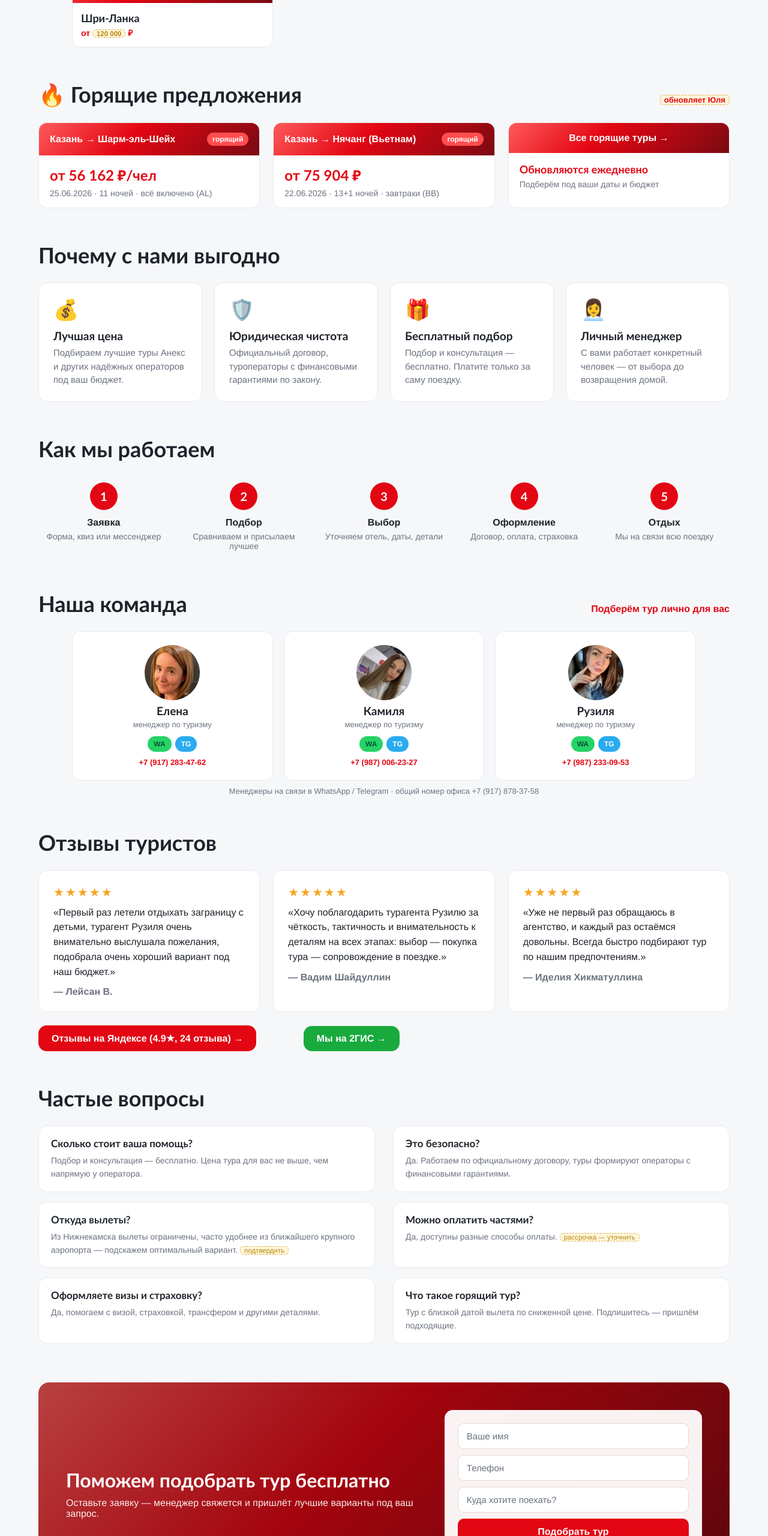
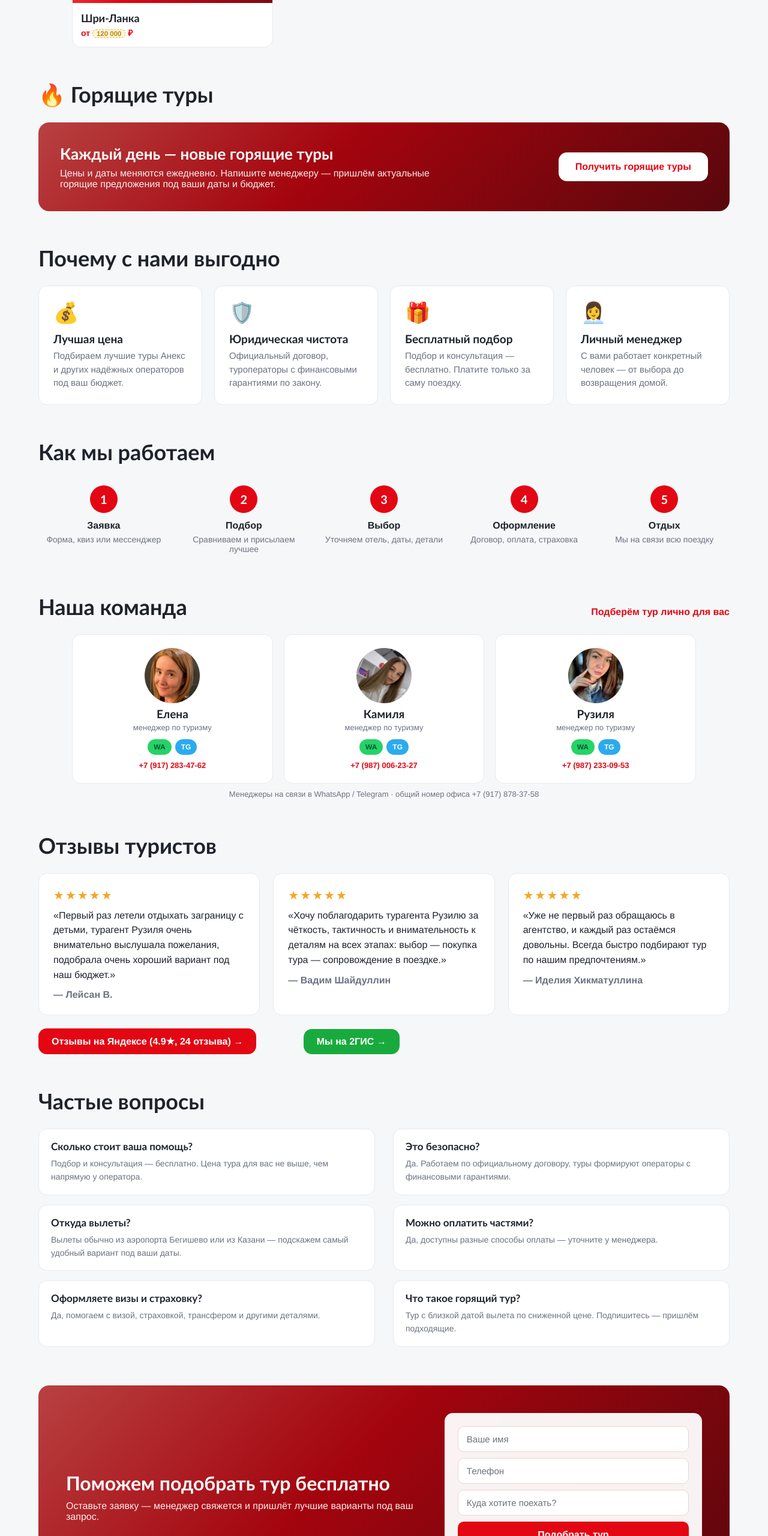
Before and after one commit to iillyyaa1997/voyage-travel-preview, a plain HTML site: page index.html in a window 1280 px wide. Shown: the part 1660-4220 px from the top of the page at 60% size. Drawn offline with Linux system fonts and the light colour scheme.

Commit message:
content: evergreen hot-tours block (no maintenance), finalize вылеты/оплата text, drop stale Instagram ph

```diff
--- a/index.html
+++ b/index.html
@@ -208,11 +208,10 @@
   </div>
 </div>
 
-<div class="pad" id="offers"><div class="sh"><h2>🔥 Горящие предложения</h2><span class="more ph">обновляет Юля</span></div>
-  <div class="offers">
-    <div class="offer"><div class="top">Казань → Шарм-эль-Шейх <span class="hot">горящий</span></div><div class="body"><div class="price">от 56 162 ₽/чел</div><div class="meta">25.06.2026 · 11 ночей · всё включено (AL)</div></div></div>
-    <div class="offer"><div class="top">Казань → Нячанг (Вьетнам) <span class="hot">горящий</span></div><div class="body"><div class="price">от 75 904 ₽</div><div class="meta">22.06.2026 · 13+1 ночей · завтраки (BB)</div></div></div>
-    <a class="offer" href="offers.html" style="text-decoration:none;color:inherit"><div class="top" style="justify-content:center">Все горящие туры →</div><div class="body"><div class="price" style="font-size:18px">Обновляются ежедневно</div><div class="meta">Подберём под ваши даты и бюджет</div></div></a>
+<div class="pad" id="offers"><div class="sh"><h2>🔥 Горящие туры</h2></div>
+  <div style="margin:0 64px;background:linear-gradient(rgba(0,0,0,.28),rgba(0,0,0,.28)),var(--grad);border-radius:18px;padding:36px;color:#fff;display:flex;justify-content:space-between;align-items:center;gap:24px;flex-wrap:wrap">
+    <div><div style="font-family:var(--serif);font-size:26px;font-weight:700">Каждый день — новые горящие туры</div><div style="margin-top:8px;color:rgba(255,255,255,.92);max-width:620px">Цены и даты меняются ежедневно. Напишите менеджеру — пришлём актуальные горящие предложения под ваши даты и бюджет.</div></div>
+    <a href="https://t.me/iulll777" target="_blank" style="background:#fff;color:var(--prim);padding:15px 28px;border-radius:14px;font-weight:700;text-decoration:none;white-space:nowrap">Получить горящие туры</a>
   </div>
 </div>
 
@@ -257,8 +256,8 @@
   <div class="faq">
     <div class="fq"><div class="q">Сколько стоит ваша помощь?</div><div class="a">Подбор и консультация — бесплатно. Цена тура для вас не выше, чем напрямую у оператора.</div></div>
     <div class="fq"><div class="q">Это безопасно?</div><div class="a">Да. Работаем по официальному договору, туры формируют операторы с финансовыми гарантиями.</div></div>
-    <div class="fq"><div class="q">Откуда вылеты?</div><div class="a">Из Нижнекамска вылеты ограничены, часто удобнее из ближайшего крупного аэропорта — подскажем оптимальный вариант. <span class="ph">подтвердить</span></div></div>
-    <div class="fq"><div class="q">Можно оплатить частями?</div><div class="a">Да, доступны разные способы оплаты. <span class="ph">рассрочка — уточнить</span></div></div>
+    <div class="fq"><div class="q">Откуда вылеты?</div><div class="a">Вылеты обычно из аэропорта Бегишево или из Казани — подскажем самый удобный вариант под ваши даты.</div></div>
+    <div class="fq"><div class="q">Можно оплатить частями?</div><div class="a">Да, доступны разные способы оплаты — уточните у менеджера.</div></div>
     <div class="fq"><div class="q">Оформляете визы и страховку?</div><div class="a">Да, помогаем с визой, страховкой, трансфером и другими деталями.</div></div>
     <div class="fq"><div class="q">Что такое горящий тур?</div><div class="a">Тур с близкой датой вылета по сниженной цене. Подпишитесь — пришлём подходящие.</div></div>
   </div>
@@ -276,7 +275,7 @@
       <div><span class="lbl">Часы работы</span><br>Ежедневно 10:00–19:00, без выходных</div>
       <div><span class="lbl">Телефон</span><br>+7 (917) 878-37-58 · +7 (855) 544-87-06</div>
       <div><span class="lbl">Мессенджеры</span><br><a class="chip wa" href="https://wa.me/79178783758" target="_blank" style="text-decoration:none">WhatsApp</a> <a class="chip tg" href="https://t.me/iulll777" target="_blank" style="text-decoration:none">Telegram</a> <span class="chip vb">Viber</span></div>
-      <div><span class="lbl">Соцсети</span><br>VK: anexnk · Instagram: <span class="ph">уточнить</span></div>
+      <div><span class="lbl">Соцсети</span><br>VK: anexnk</div>
     </div>
     <div style="display:flex;flex-direction:column;gap:8px"><iframe src="https://yandex.ru/map-widget/v1/?ll=51.829391%2C55.653205&z=16&pt=51.829391%2C55.653205%2Cpm2rdm" style="width:100%;min-height:300px;border:0;border-radius:14px" loading="lazy" title="Анекс на Яндекс.Картах"></iframe><a href="https://yandex.ru/maps/org/anex/166654221318/" target="_blank" style="color:var(--prim);font-weight:700;text-decoration:none">Открыть на Яндекс.Картах · 4.9 ★ →</a></div>
   </div>
```
Also changed, not shown: offers.html (+4 -7 lines), turkey.html (+1 -1 lines).
